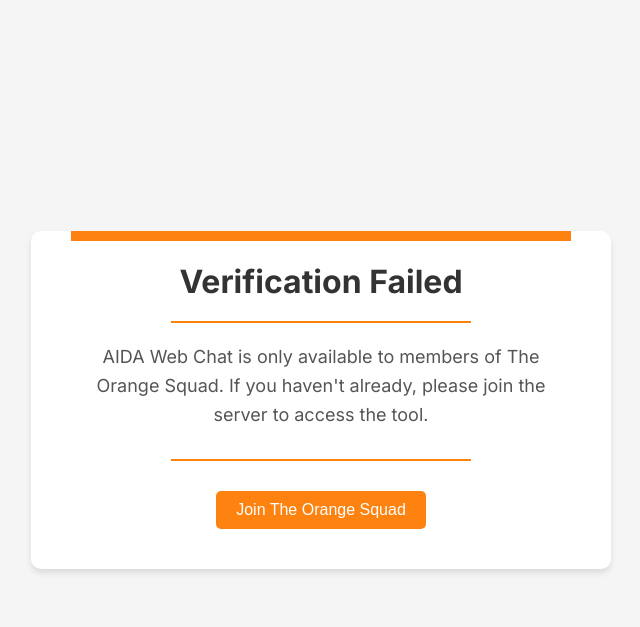
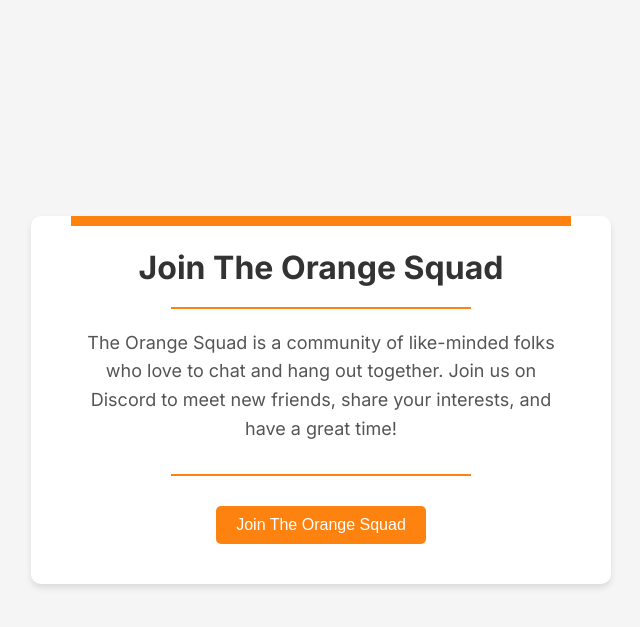
Before and after one commit to The-Orange-Squad/aidaweb-pren, a Flask app: page /join in a window 1280 px wide. Shown: the top 627 px of the page, without its empty margins (319-959 px from the left). Run offline with Flask 3, Linux system fonts and the light colour scheme.

Commit message:
feat: Update join page content and title

```diff
--- a/templates/jointos.html
+++ b/templates/jointos.html
@@ -3,7 +3,7 @@
 <head>
 <meta charset="UTF-8">
 <meta name="viewport" content="width=device-width, initial-scale=1.0">
-<title>Verification Fail</title>
+<title>Join our awesome Discord server</title>
 <link rel="stylesheet" href="https://fonts.googleapis.com/css?family=Inter:400,500,600,700,800,900&display=swap">
 <link rel="icon" type="image/x-icon" href="{{ url_for('static', filename='img/favicon.ico') }}">
 <style>
@@ -111,10 +111,10 @@
 <body>
 <div class="container">
   <div class="decor-bar"></div>
-  <h1>Verification Failed</h1>
+  <h1>Join The Orange Squad</h1>
   <div class="decor-line"></div>
   <p>
-    AIDA Web Chat is only available to members of The Orange Squad. If you haven't already, please join the server to access the tool.
+    The Orange Squad is a community of like-minded folks who love to chat and hang out together. Join us on Discord to meet new friends, share your interests, and have a great time!
   </p>
   <div class="decor-line"></div>
   <div class="try-again">
```
